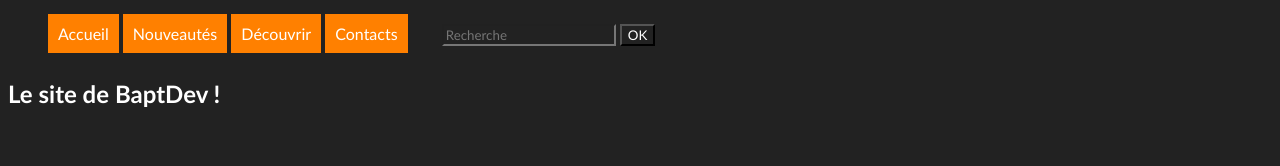
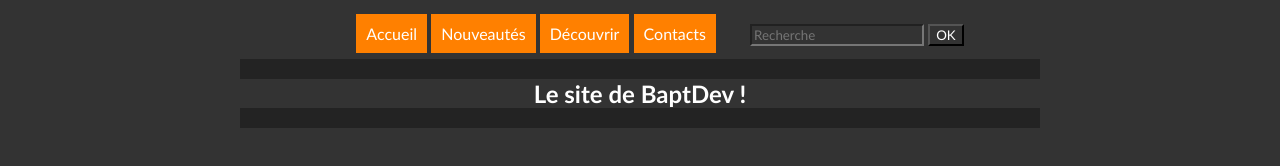
Before and after one commit to BaptDev-DEBUG/Site, a plain HTML site: page index.htm in a window 1280 px wide. Drawn offline with Linux system fonts and the light colour scheme.

Commit message:
Update the website

```diff
--- a/index.htm
+++ b/index.htm
@@ -11,11 +11,15 @@
         * {
             font-family: Calibri;
             color: #fff;
-            background-color: #222;
+            background-color: rgb(51, 51, 51);
         }
 
         #page {
-            /*trololo*/
+            width: 800px;
+            margin: auto;
+            background-color: rgb(35, 35, 35);
+            text-align: center;
+            align-content: center;
         }
 
         nav ul {
```
